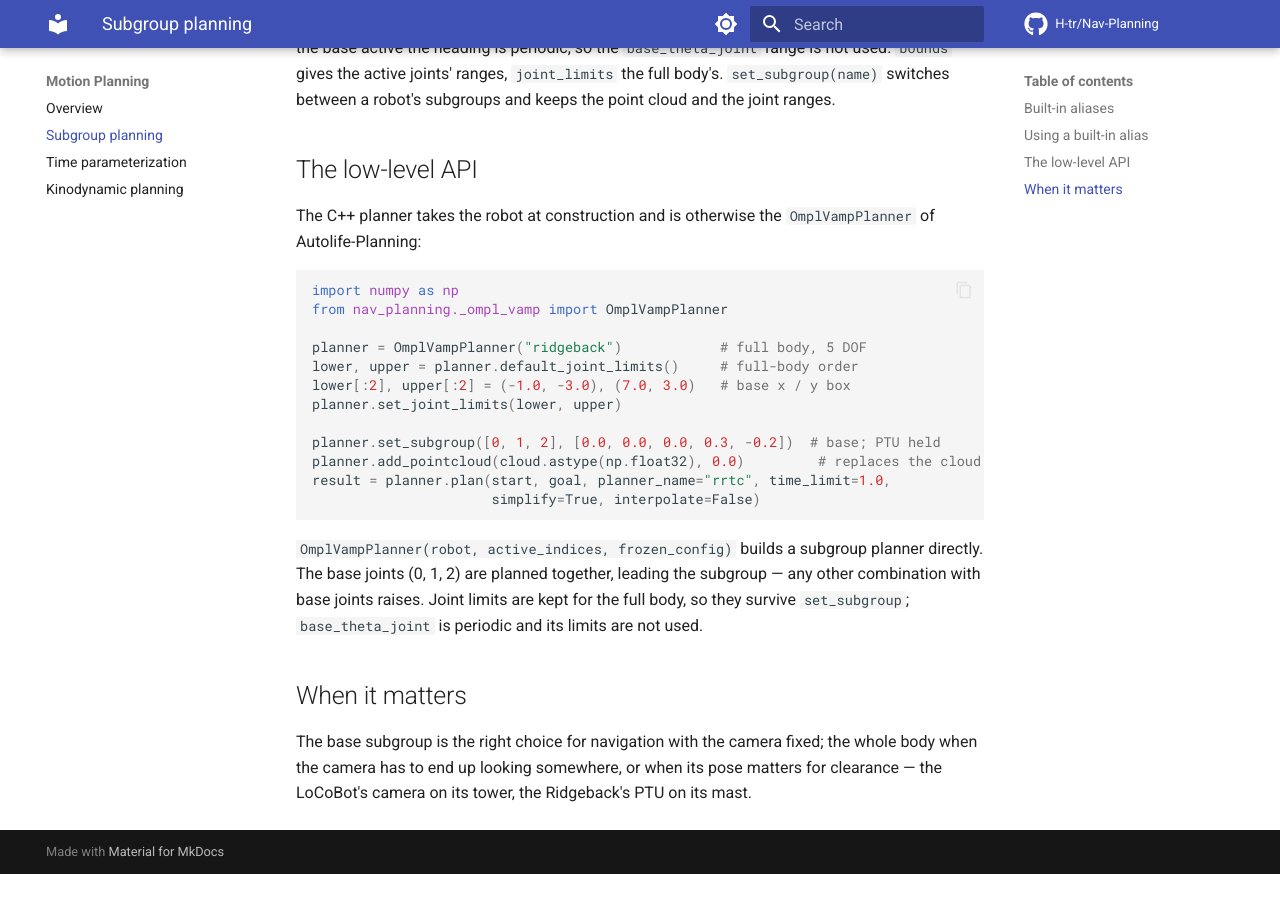
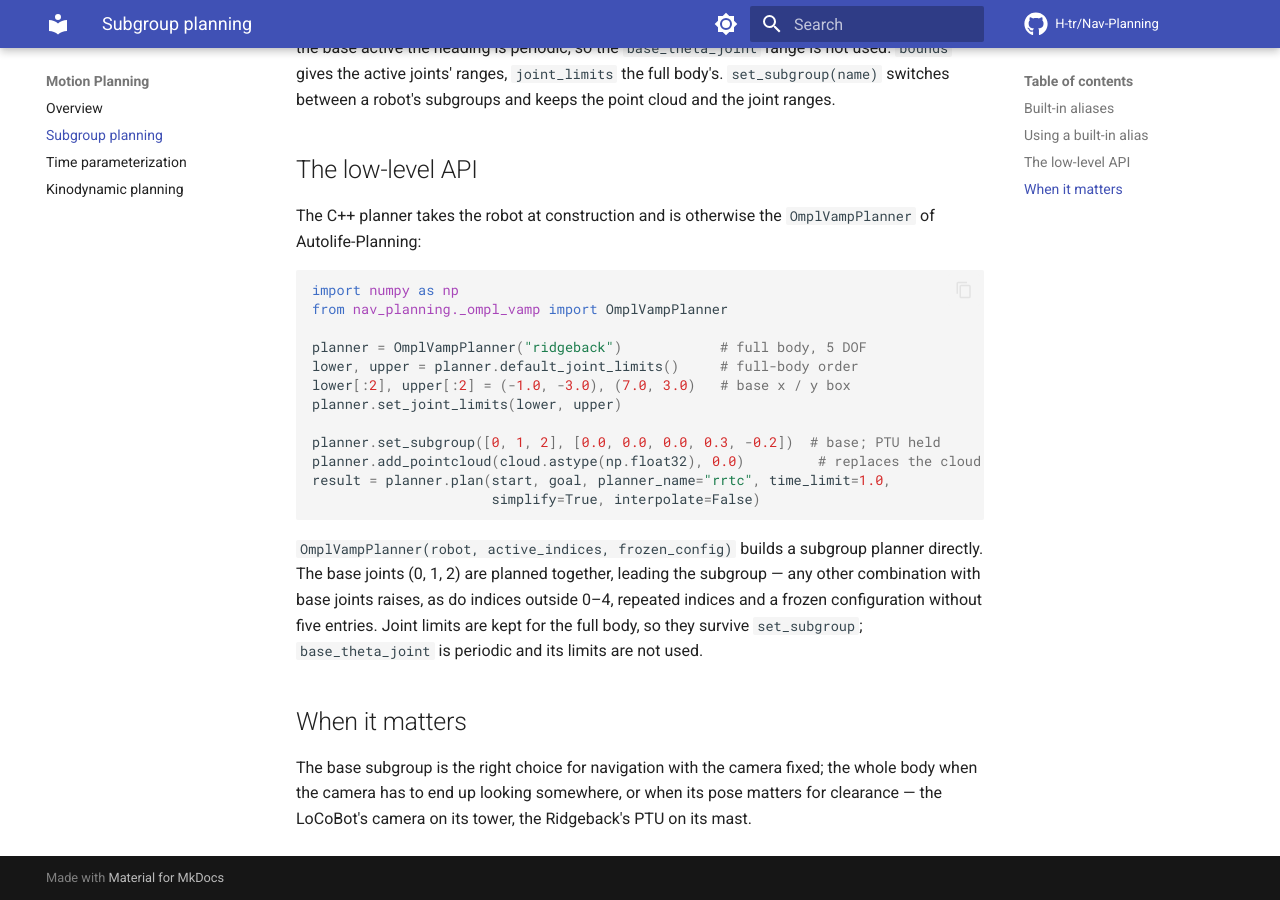
Before and after one commit to H-tr/Nav-Planning, an MkDocs documentation site: the page built from docs/planning/subgroup.md, in a window 1280 px wide and 900 px high, scrolled down 1345 px. Built offline with MkDocs 1.6.1 and Material for MkDocs 9.7.7, drawn with Linux system fonts in a browser that asks for light colours; comment, search, counter and statistics services are not loaded; before the commit the page ends 2219 px from its top, so only the background shows below that.

Commit message:
Reject repeated subgroup indices
set_subgroup checked that each index is in range and that the frozen
configuration has five entries, but not that the indices are distinct.
Repeated joints made a subgroup with more entries than the body, and
the validity checker wrote its state into a five-entry buffer, past
the end.  Repeated indices now raise ValueError too.

Co-Authored-By: Claude Opus 5.5 (1M context) <noreply@anthropic.com>

```diff
--- a/docs/planning/subgroup.md
+++ b/docs/planning/subgroup.md
@@ -76,7 +76,8 @@ result = planner.plan(start, goal, planner_name="rrtc", time_limit=1.0,
 `OmplVampPlanner(robot, active_indices, frozen_config)` builds a
 subgroup planner directly.  The base joints (0, 1, 2) are planned
 together, leading the subgroup — any other combination with base
-joints raises.  Joint limits are kept for the full body, so they survive
+joints raises, as do indices outside 0–4, repeated indices and a frozen
+configuration without five entries.  Joint limits are kept for the full body, so they survive
 `set_subgroup`; `base_theta_joint` is periodic and its limits are not
 used.
 
```
Also changed, not shown: 2 other files.
